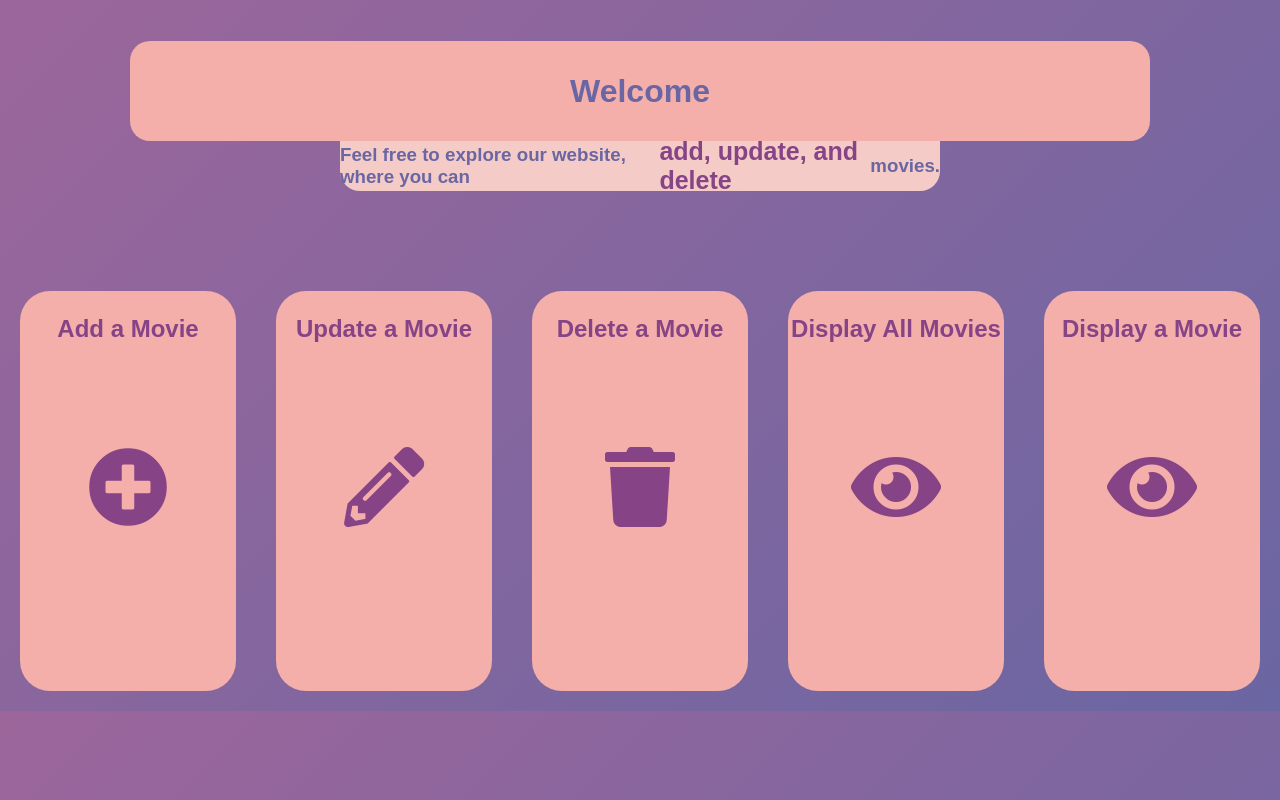
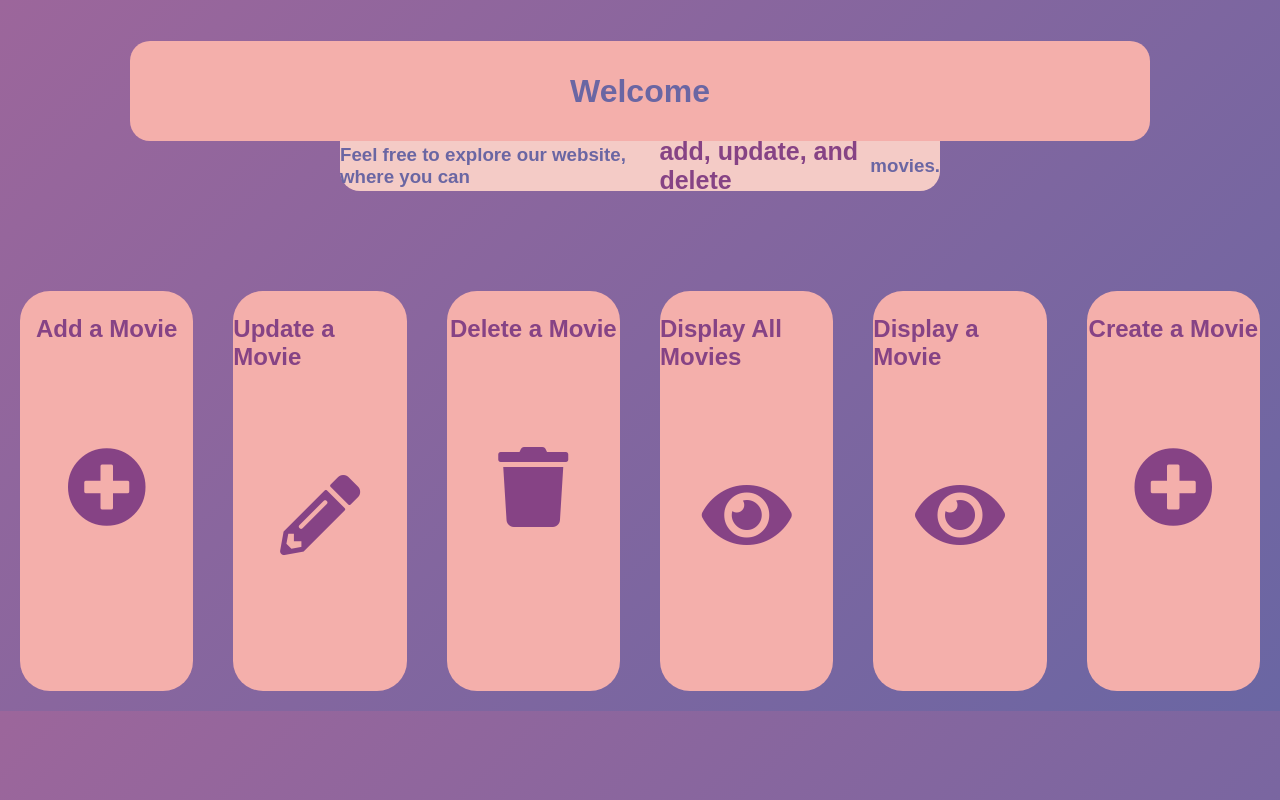
Before and after one commit to kevorkbasdajian/Software-Engineering-Course-Assignment, a Django app: page / in a window 1280 px wide. Run offline with Django 3.2, Linux system fonts and the light colour scheme.

Commit message:
Added a new card

```diff
--- a/templates/index.html
+++ b/templates/index.html
@@ -41,6 +41,12 @@
                 <i class="fa fa-eye fa-5x icon" aria-hidden="true"></i>
             </a>
         </div>
+		 <div class="box">
+            <p>Create a Movie</p>
+            <a href="/Display_movie">
+                <i class="fa fa-plus-circle fa-5x icon" aria-hidden="true"></i>
+            </a>
+        </div>
      </div>
 </body>
 </html>
```
